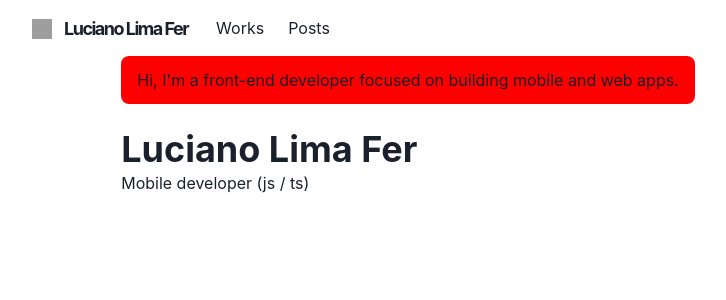
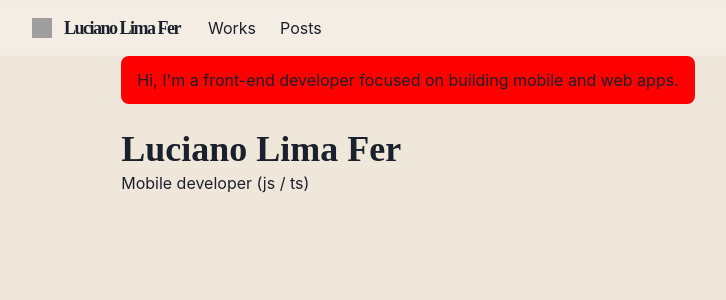
Before and after one commit to lucianolimafer/my-portfolio, a Next.js app: page / in a window 1280 px wide. Shown: the top 300 px of the page, without its empty margins (232-958 px from the left). Built offline with nearby package versions, Linux system fonts and the light colour scheme; grey boxes are pictures that could not be loaded.

Commit message:
:art: :rocket: Feat - Add design system

```diff
--- /dev/null
+++ b/src/design/theme.js
@@ -0,0 +1,54 @@
+import { extendTheme } from "@chakra-ui/react";
+import { mode } from "@chakra-ui/theme-tools";
+
+const styles = {
+  global: props => ({
+    body: {
+      bg: mode("#f0e7db", "#202023")(props)
+    }
+  })
+};
+
+const components = {
+  Heading: {
+    variants: {
+      'section-title': {
+        textDecoration: 'underline',
+        fontSize: 20,
+        textUnderlineOffset: 6,
+        textDecorationColor: '#525252',
+        marginBottom: 4,
+        marginTop: 3
+      }
+    }
+  },
+  Link: {
+    baseStyle: props => ({
+      color: mode("#3d7aed", "#ff63c3")(props),
+      textUnderlineOffset: 3
+    })
+  }
+};
+
+const fonts = {
+  heading: "'M PLUS Rounded 1c'"
+};
+
+const colors = {
+  glassTeal: '#88ccca'
+};
+
+const config = {
+  initialColorMode: "dark",
+  useSystemColorMode: true
+};
+
+const theme = extendTheme({
+  components,
+  config,
+  styles,
+  colors,
+  fonts
+});
+
+export default theme;
--- a/src/pages/_app.js
+++ b/src/pages/_app.js
@@ -1,9 +1,10 @@
 import { ChakraProvider } from "@chakra-ui/provider";
 import Layout from "../components/layouts/main";
+import theme from "../design/theme";
 
 const Website = ({ Component, pageProps, router }) => {
   return (
-    <ChakraProvider>
+    <ChakraProvider theme={theme}>
       <Layout router={router}>
         <Component {...pageProps} key={router.route} />
       </Layout>
--- /dev/null
+++ b/src/pages/_document.js
@@ -0,0 +1,26 @@
+import { ColorModeScript } from "@chakra-ui/color-mode";
+import NextDocument, {
+  Html,
+  Head,
+  Main,
+  NextScript
+} from "next/document";
+import theme from "../design/theme";
+
+export default class Document extends NextDocument {
+  render () {
+    return (
+      <Html lang="en">
+        <Head />
+
+        <body>
+          <ColorModeScript
+            initialColorMode={theme.config.initialColorMode}
+          />
+          <Main />
+          <NextScript />
+        </body>
+      </Html>
+    )
+  }
+};
```
